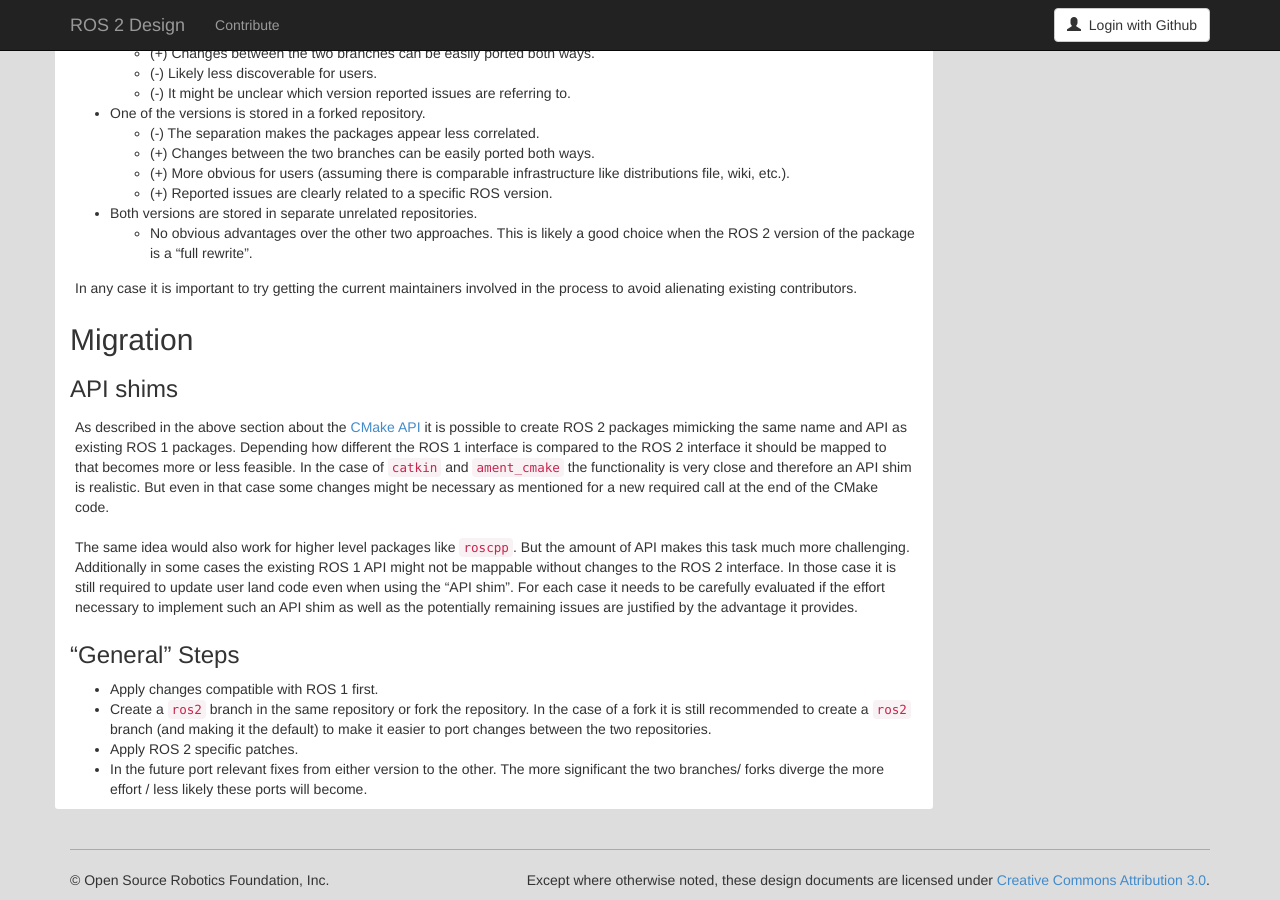
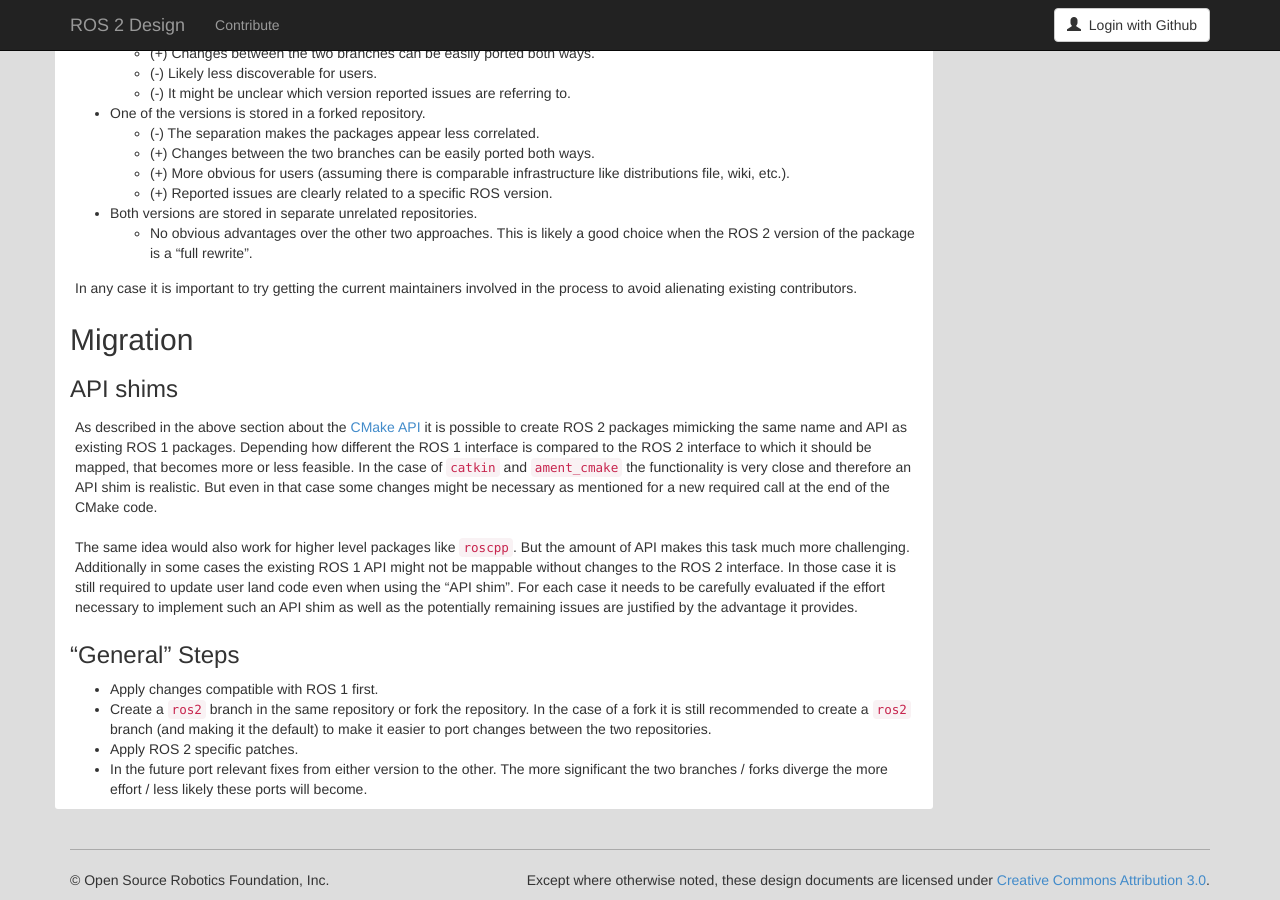
Before and after one commit to ros2/design, a Jekyll site: the page built from articles/200_coexistence_and_migration.md, in a window 1280 px wide and 900 px high, scrolled down 3837 px. Built offline with Jekyll 4.4.1, drawn with Linux system fonts in a browser that asks for light colours; nearby versions of some CDN libraries; some of the changed text lies outside the part shown.

Commit message:
fixup again

```diff
--- a/articles/200_coexistence_and_migration.md
+++ b/articles/200_coexistence_and_migration.md
@@ -226,7 +226,7 @@ In any case it is important to try getting the current maintainers involved in t
 ### API shims
 
 As described in the above section about the [CMake API](#cmake-api) it is possible to create ROS 2 packages mimicking the same name and API as existing ROS 1 packages.
-Depending how different the ROS 1 interface is compared to the ROS 2 interface it should be mapped to that becomes more or less feasible.
+Depending how different the ROS 1 interface is compared to the ROS 2 interface to which it should be mapped, that becomes more or less feasible.
 In the case of `catkin` and `ament_cmake` the functionality is very close and therefore an API shim is realistic.
 But even in that case some changes might be necessary as mentioned for a new required call at the end of the CMake code.
 
@@ -246,4 +246,4 @@ For each case it needs to be carefully evaluated if the effort necessary to impl
 * Apply ROS 2 specific patches.
 
 * In the future port relevant fixes from either version to the other.
-  The more significant the two branches/ forks diverge the more effort / less likely these ports will become.
+  The more significant the two branches / forks diverge the more effort / less likely these ports will become.
```
Also changed, not shown: other parts of articles/200_coexistence_and_migration.md (+2 -2 lines).
